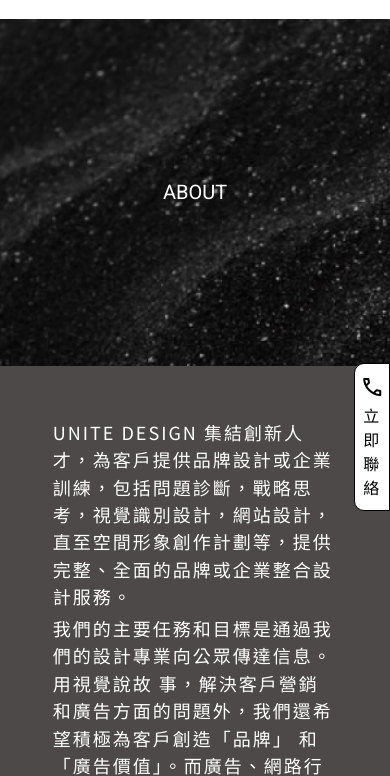
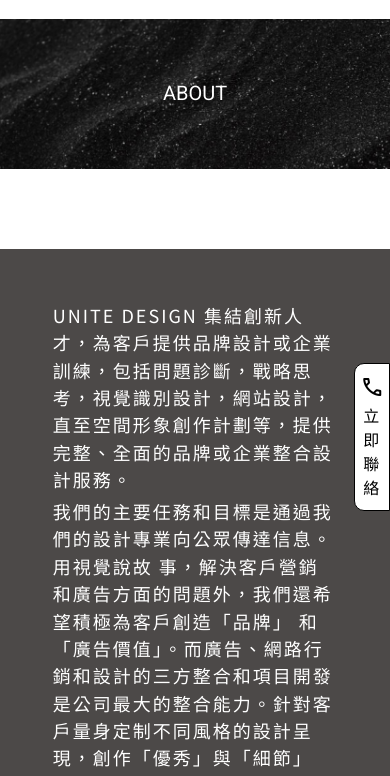
Before and after one commit to m1991allen/UD, a website: page Views/about.html in a window 390 px wide. Shown: the part 59-835 px from the top of the page. Drawn offline with nearby package versions, Linux system fonts and the light colour scheme.

Commit message:
v6 fix subpage style

```diff
--- a/assets/style.scss
+++ b/assets/style.scss
@@ -945,7 +945,6 @@ footer {
 // 分頁：共用
 .s_banner {
     background-image: url(/assets/res/02桌機關於/Frame\ 1.jpg);
-    background-attachment: fixed;
     background-size: cover;
     background-repeat: no-repeat;
     height: 347px;
@@ -968,6 +967,10 @@ footer {
 }
 
 @media screen and (max-width: 670px) {
+    .s_banner {
+        height: 150px;
+        margin-bottom: 5rem;
+    }
     .s_breadcrumb {
         display: none;
     }
```
Also changed, not shown: assets/css/style.css.
